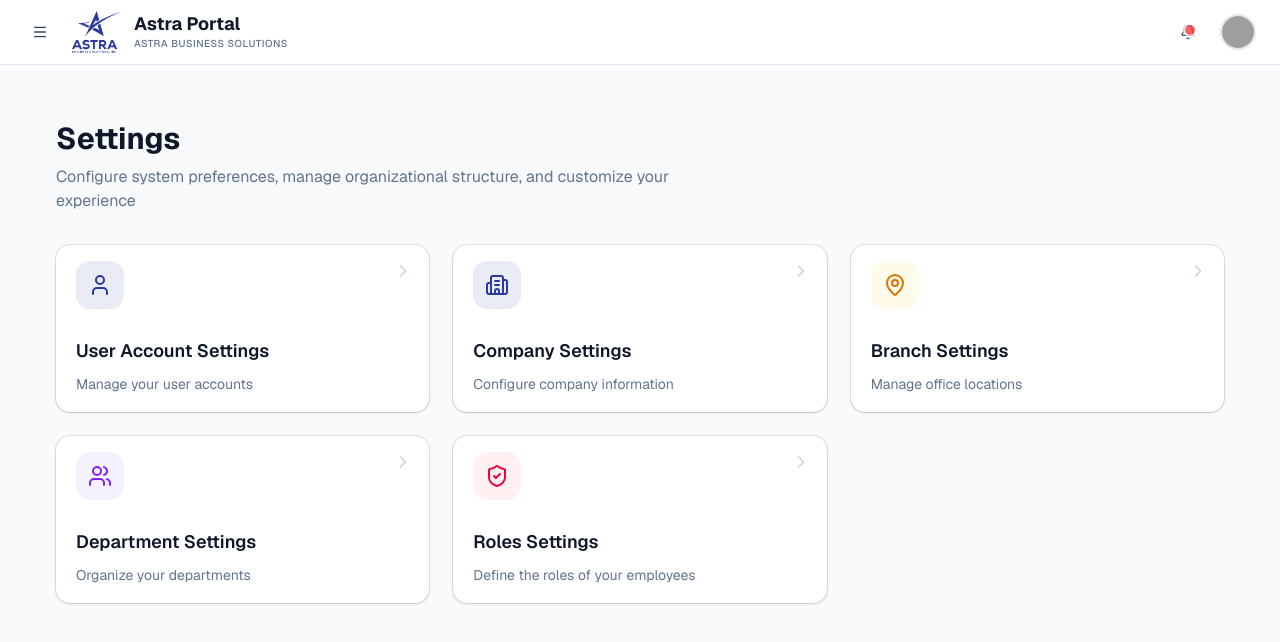
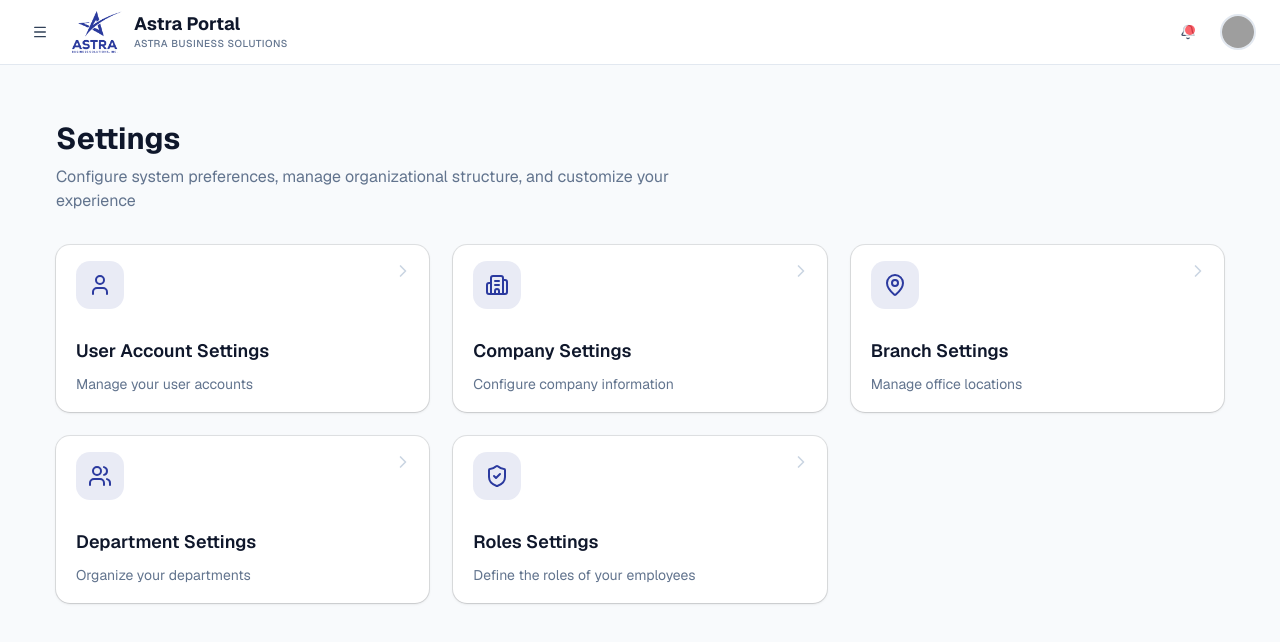
Before and after one commit to AllJacks1/rfp-system, a Next.js app: page /home/settings in a window 1280 px wide. Shown: the top 642 px of the page. Built offline with nearby package versions, Linux system fonts and the light colour scheme; grey boxes are pictures that could not be loaded.

Commit message:
refactor(ui): polished buttons to open each setting dialogs

```diff
--- a/app/components/settings/Settings.tsx
+++ b/app/components/settings/Settings.tsx
@@ -1,3 +1,4 @@
+// Settings.tsx
 "use client";
 import {
   Card,
@@ -15,9 +16,12 @@ import {
   ChevronRight,
 } from "lucide-react";
 import Link from "next/link";
+import { useState } from "react";
 import UserAccountDialog from "./UserAccountDialog";
 import CompanySettingsDialog from "./CompanySettingsDialog";
-import { useState } from "react";
+import BranchSettingsDialog from "./BranchSettingsDialog";
+import DepartmentSettingsDialog from "./DepartmentSettingsDialog";
+import RolesSettingsDialog from "./RolesSettingDialog";
 
 interface SettingsCardProps {
   title: string;
@@ -32,6 +36,9 @@ interface SettingsCardProps {
 const Settings = () => {
   const [accountDialogOpen, setAccountDialogOpen] = useState(false);
   const [companyDialogOpen, setCompanyDialogOpen] = useState(false);
+  const [branchDialogOpen, setBranchDialogOpen] = useState(false);
+  const [departmentDialogOpen, setDepartmentDialogOpen] = useState(false);
+  const [rolesDialogOpen, setRolesDialogOpen] = useState(false);
 
   const settingsCategories: SettingsCardProps[] = [
     {
@@ -54,25 +61,25 @@ const Settings = () => {
       title: "Branch Settings",
       description: "Manage office locations",
       icon: MapPin,
-      href: "/settings/branches",
-      color: "text-amber-600",
-      bgColor: "bg-amber-50",
+      color: "text-[#2B3A9F]",
+      bgColor: "bg-[#2B3A9F]/10",
+      onClick: () => setBranchDialogOpen(true),
     },
     {
       title: "Department Settings",
       description: "Organize your departments",
       icon: Users,
-      href: "/settings/departments",
-      color: "text-violet-600",
-      bgColor: "bg-violet-50",
+      color: "text-[#2B3A9F]",
+      bgColor: "bg-[#2B3A9F]/10",
+      onClick: () => setDepartmentDialogOpen(true),
     },
     {
       title: "Roles Settings",
       description: "Define the roles of your employees",
       icon: ShieldCheck,
-      href: "/settings/roles",
-      color: "text-rose-600",
-      bgColor: "bg-rose-50",
+      color: "text-[#2B3A9F]",
+      bgColor: "bg-[#2B3A9F]/10",
+      onClick: () => setRolesDialogOpen(true),
     },
   ];
 
@@ -139,6 +146,18 @@ const Settings = () => {
         open={companyDialogOpen}
         onOpenChange={setCompanyDialogOpen}
       />
+      <BranchSettingsDialog
+        open={branchDialogOpen}
+        onOpenChange={setBranchDialogOpen}
+      />
+      <DepartmentSettingsDialog
+        open={departmentDialogOpen}
+        onOpenChange={setDepartmentDialogOpen}
+      />
+      <RolesSettingsDialog
+        open={rolesDialogOpen}
+        onOpenChange={setRolesDialogOpen}
+      />
     </div>
   );
 };
```
